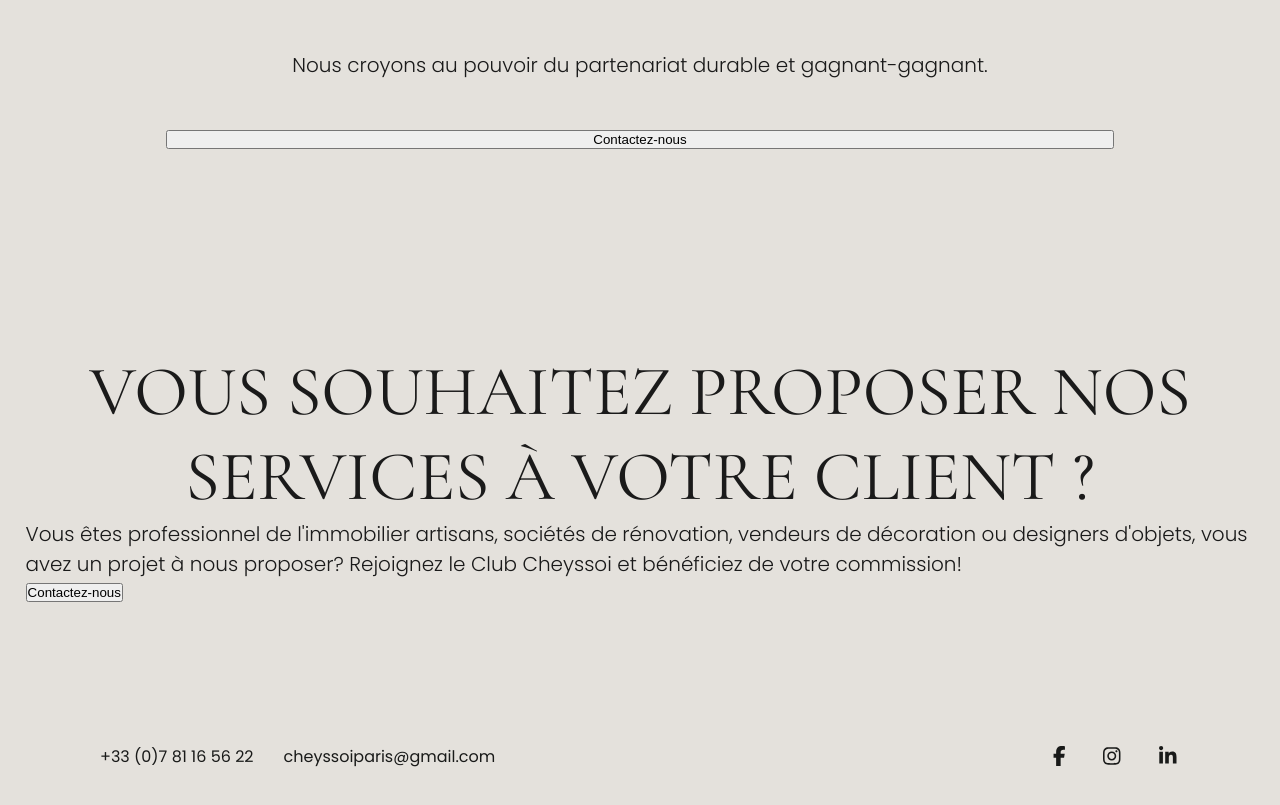
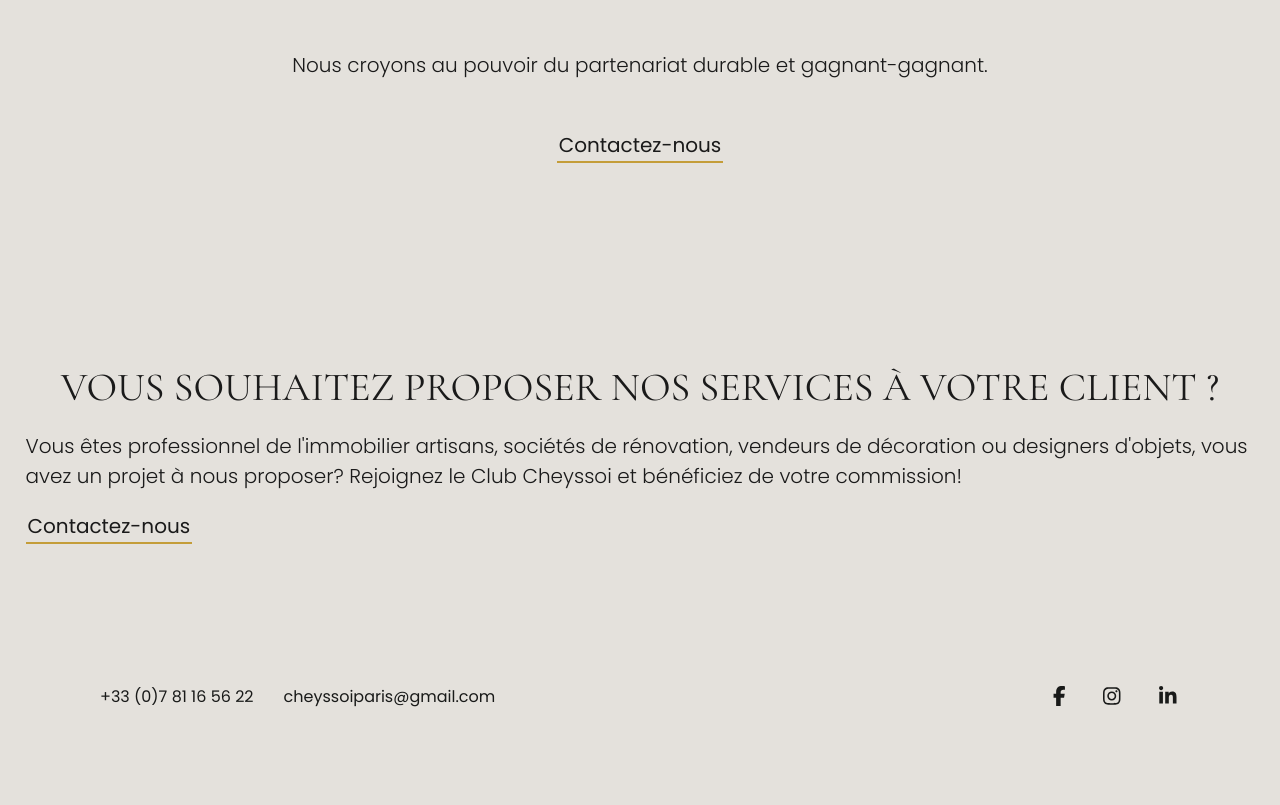
Before and after one commit to Scharlyopitz/CHEYSSOI-PARIS, a React (Vite) app: page /espacepro in a window 1280 px wide. Shown: the part 1165-1970 px from the top of the page. After the commit the page ends 1918 px from the top, so only its background shows below. Built offline with nearby package versions, Linux system fonts and the light colour scheme.

Commit message:
Design des sections pour la page pro

```diff
--- /dev/null
+++ b/src/components/EspacePRO/ContactButon.jsx
@@ -0,0 +1,13 @@
+import { Link } from "react-router-dom";
+
+export default function ContactButon() {
+  return (
+    <Link
+      to="https://atelier-22b.com/pages/e-shop-pro"
+      target="_blank"
+      className="Button"
+    >
+      Contactez-nous
+    </Link>
+  );
+}
--- a/src/components/EspacePRO/ContactButton.jsx
+++ /dev/null
@@ -1,3 +0,0 @@
-export default function ContactButton() {
-  return <button onClick={(e) => e.preventDefault()}>Contactez-nous</button>;
-}
--- a/src/components/EspacePRO/Section.jsx
+++ b/src/components/EspacePRO/Section.jsx
@@ -1,5 +1,5 @@
 import React from "react";
-import ContactButton from "./ContactButton";
+import ContactButon from "./ContactButon";
 
 export default function Section() {
   const title = `VOUS SOUHAITEZ PROPOSER NOS SERVICES À VOTRE CLIENT ?`;
@@ -12,7 +12,7 @@ Rejoignez le Club Cheyssoi et bénéficiez de votre commission! `;
       <div className="textContainer">
         <h2>{title}</h2>
         <p>{text}</p>
-        <ContactButton />
+        <ContactButon />
       </div>
     </div>
   );
--- a/src/pages/EspacePro.jsx
+++ b/src/pages/EspacePro.jsx
@@ -6,7 +6,7 @@ import ProgressBar from "../components/ProgressBar";
 import ImageEspacePro from "/PAGEPRO.webp";
 import Footer from "../components/Footer";
 import Section from "../components/EspacePRO/Section";
-import ContactButton from "../components/EspacePRO/ContactButton";
+import ContactButon from "../components/EspacePRO/ContactButon";
 
 export default function EspacePro({ loader }) {
   useEffect(() => {
@@ -55,7 +55,8 @@ function TopSection() {
           Nous croyons au pouvoir du partenariat durable et gagnant-gagnant.
         </p>
       </div>
-      <ContactButton />
+
+      <ContactButon />
     </div>
   );
 }
--- a/src/sass/components/espacePro/_section.scss
+++ b/src/sass/components/espacePro/_section.scss
@@ -2,6 +2,20 @@
   max-width: 1440px;
   margin: 0 auto;
   padding: 100px 2vw;
+  display: flex;
+
+  flex-direction: column;
+  align-items: center;
+
+  h2 {
+    font-size: 40px;
+  }
+
+  .textContainer {
+    display: flex;
+    flex-direction: column;
+    gap: 20px;
+  }
 }
 
 .center {
--- a/src/style/style.css
+++ b/src/style/style.css
@@ -80,6 +80,17 @@ a {
   max-width: 1440px;
   margin: 0 auto;
   padding: 100px 2vw;
+  display: flex;
+  flex-direction: column;
+  align-items: center;
+}
+.espaceProSection h2 {
+  font-size: 40px;
+}
+.espaceProSection .textContainer {
+  display: flex;
+  flex-direction: column;
+  gap: 20px;
 }
 
 .center {
```
Also changed, not shown: 1 other file (tests, documents, lock files or other folders).
